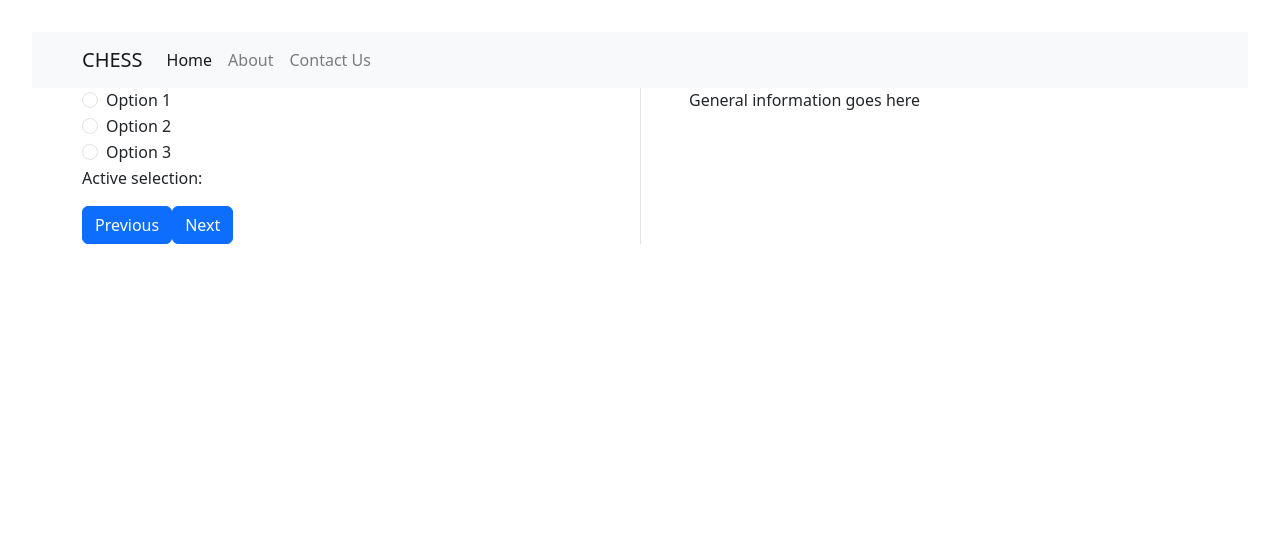
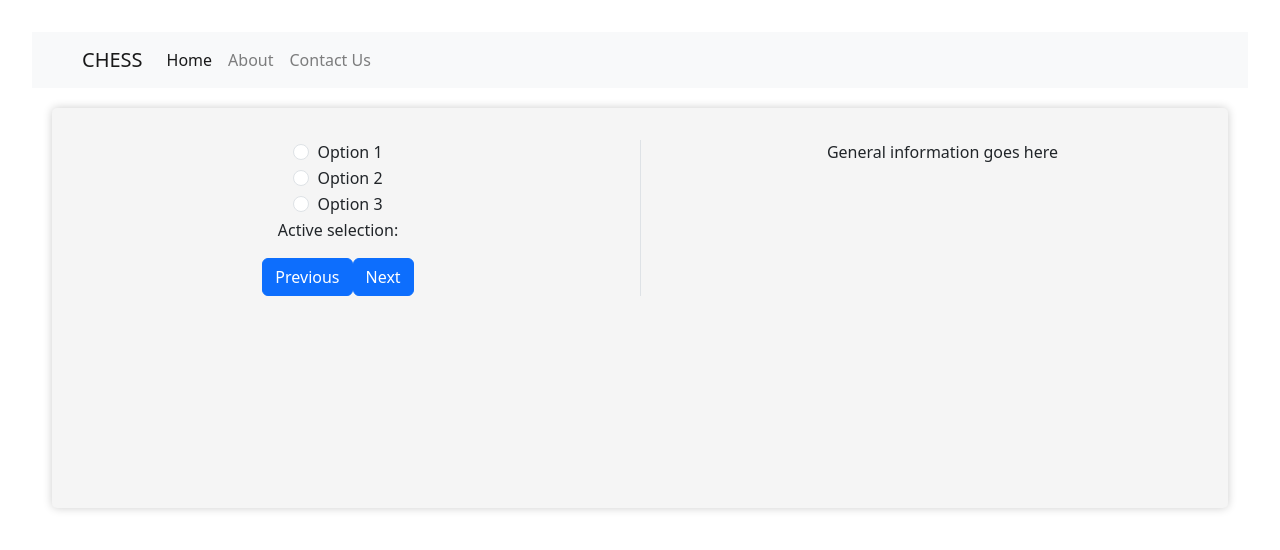
Before and after one commit to alevar/CHESS_WEB, a React (Vite) app in the folder CHESSApp_front/: page / in a window 1280 px wide. Both pictures are taken after a click on the button "Create Custom Annotation". Shown: the top 550 px of the page. Built offline with nearby package versions, Linux system fonts and the light colour scheme; no server answers.

Commit message:
slide styling

```diff
--- a/CHESSApp_front/src/components/SPA/SPA.css
+++ b/CHESSApp_front/src/components/SPA/SPA.css
@@ -3,6 +3,24 @@
     margin: 20px;
     padding: 2rem;
     text-align: center;
+
+    /* Add a background color */
+  background-color: #f5f5f5;
+
+  /* Add a box shadow */
+  box-shadow: 0 0 10px rgba(0, 0, 0, 0.2);
+
+  /* Add a border radius */
+  border-radius: 5px;
+
+  /* Add a transition */
+  transition: transform 0.5s ease-in-out;
+
+  /* Add a fixed height */
+  height: 400px;
+
+  /* Add overflow-y to enable vertical scrolling */
+  overflow-y: auto;
 }
 
 .SPA * {
--- a/CHESSApp_front/src/components/SPA/SPA.tsx
+++ b/CHESSApp_front/src/components/SPA/SPA.tsx
@@ -13,12 +13,10 @@ const SPA = () => {
   const [selection_types, setSelectionTypes] = useState('');
 
   const handleNextSlide = () => {
-    console.log(slideIndex);
     setSlideIndex(slideIndex + 1);
   };
 
   const handlePreviousSlide = () => {
-    console.log(slideIndex);
     setSlideIndex(slideIndex - 1);
   };
 
@@ -50,7 +48,7 @@ const SPA = () => {
             onSelectionChange={handleSelectionOrganismChange}
             onNextSlide={handleNextSlide}
             onPreviousSlide={handlePreviousSlide}
-            className="slide"
+            prop_className="SPA"
           />
         );
       case 2:
@@ -60,7 +58,7 @@ const SPA = () => {
             onSelectionChange={handleSelectionAssemblyChange}
             onNextSlide={handleNextSlide}
             onPreviousSlide={handlePreviousSlide}
-            className="slide"
+            prop_className="SPA"
           />
         );
       default:
--- a/CHESSApp_front/src/components/SPA/components/SelectAssembly/SelectAssembly.tsx
+++ b/CHESSApp_front/src/components/SPA/components/SelectAssembly/SelectAssembly.tsx
@@ -5,15 +5,14 @@ interface Props {
   onSelectionChange: (event: React.ChangeEvent<HTMLInputElement>) => void;
   onNextSlide: () => void;
   onPreviousSlide: () => void;
-  className?: string;
+  prop_className?: string;
 }
 
 function SelectAssembly(props: Props) {
-  const { selection, onSelectionChange, onNextSlide, onPreviousSlide, className } = props;
-
+  const { selection, onSelectionChange, onNextSlide, onPreviousSlide, prop_className } = props;
 
   return (
-    <div className="container">
+    <div className={`${prop_className}`}>
       <div className="row">
         <div className="col-md-6 pr-md-5">
           <div className="form-check">
--- a/CHESSApp_front/src/components/SPA/components/SelectOrganism/SelectOrganism.tsx
+++ b/CHESSApp_front/src/components/SPA/components/SelectOrganism/SelectOrganism.tsx
@@ -5,14 +5,14 @@ interface Props {
   onSelectionChange: (event: React.ChangeEvent<HTMLInputElement>) => void;
   onNextSlide: () => void;
   onPreviousSlide: () => void;
-  className?: string;
+  prop_className?: string;
 }
 
 function SelectOrganism(props: Props) {
-  const { selection, onSelectionChange, onNextSlide, onPreviousSlide, className } = props;
+  const { selection, onSelectionChange, onNextSlide, onPreviousSlide, prop_className } = props;
 
   return (
-    <div className="container">
+    <div className={`${prop_className}`}>
       <div className="row">
         <div className="col-md-6 pr-md-5">
           <div className="form-check">
```
